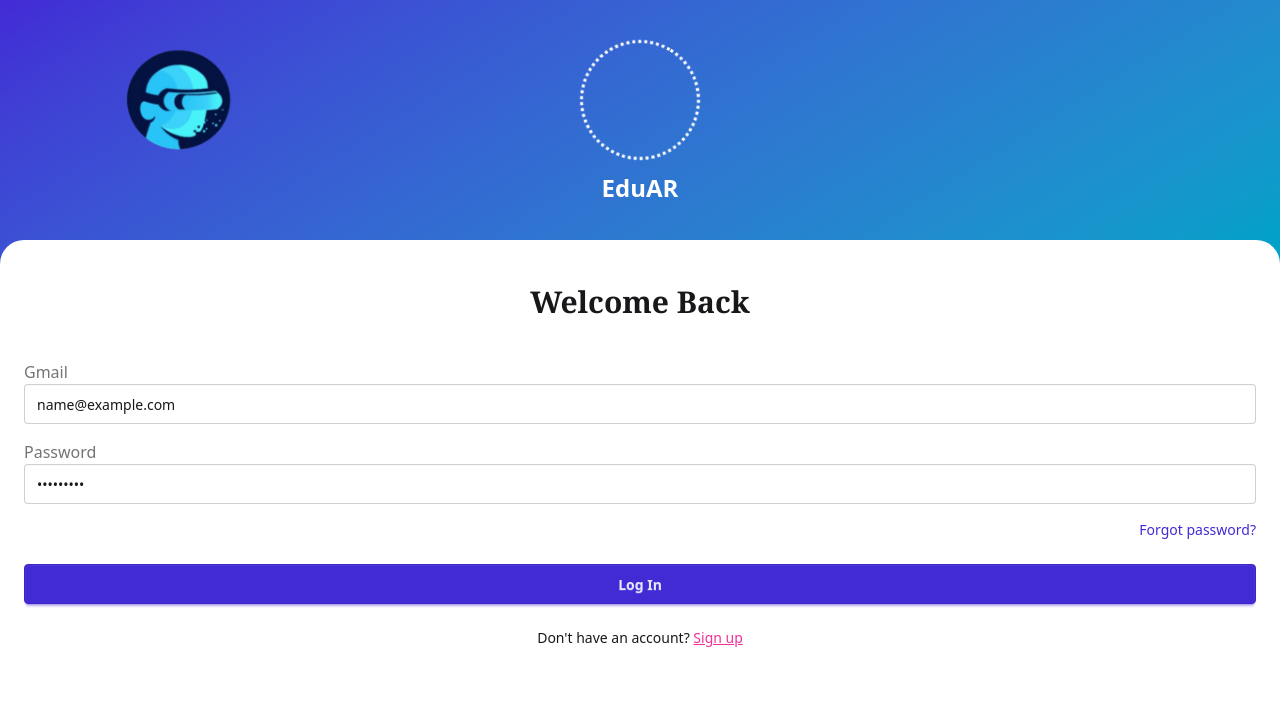
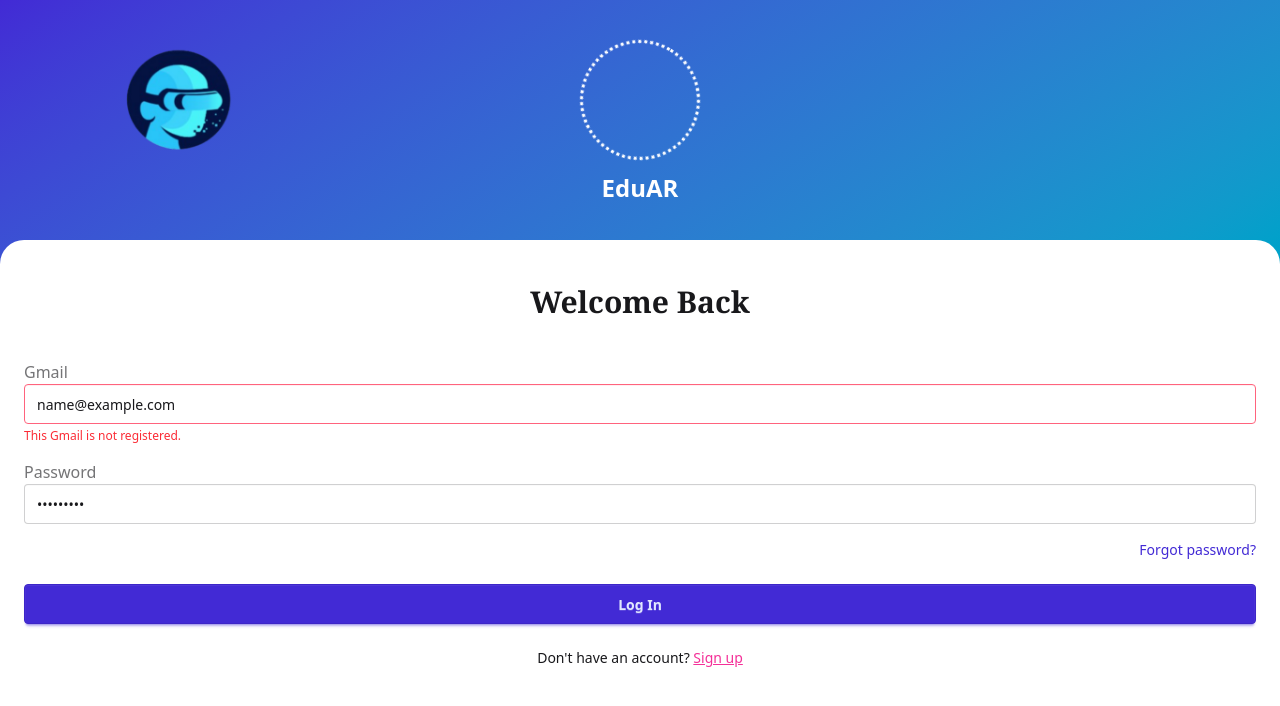
Before and after one commit to tortangChris/EduAR-PWA, a React (Vite) app: page /auth/login in a window 1280 px wide. Both pictures are taken after typing "name@example.com", "Sample123" into the empty fields and a click on the button "Log In". Shown: the top 706 px of the page. Built offline with nearby package versions, Linux system fonts and the light colour scheme.

Commit message:
Add error handle for Auth

```diff
--- a/src/auth/LogIn.jsx
+++ b/src/auth/LogIn.jsx
@@ -8,19 +8,27 @@ const LogIn = () => {
   const [email, setEmail] = useState("");
   const [password, setPassword] = useState("");
 
+  const [emailError, setEmailError] = useState("");
+  const [passwordError, setPasswordError] = useState("");
+
   const handleLogin = (e) => {
     e.preventDefault();
 
     const storedUser = JSON.parse(localStorage.getItem("user"));
+    let hasError = false;
 
-    if (
-      !storedUser ||
-      storedUser.email !== email ||
-      storedUser.password !== password
-    ) {
-      alert("Invalid credentials or account not registered!");
-      return;
+    setEmailError("");
+    setPasswordError("");
+
+    if (!storedUser || storedUser.email !== email) {
+      setEmailError("This Gmail is not registered.");
+      hasError = true;
+    } else if (storedUser.password !== password) {
+      setPasswordError("Incorrect password.");
+      hasError = true;
     }
+
+    if (hasError) return;
 
     setLoading(true);
 
@@ -61,13 +69,18 @@ const LogIn = () => {
             </label>
             <input
               type="email"
-              placeholder="name@gmail.com"
-              className="input input-bordered w-full focus:outline-none focus:ring-1 focus:border-primary/50"
+              placeholder="username@gmail.com"
+              className={`input input-bordered w-full focus:outline-none focus:ring-1 focus:border-primary/50 ${
+                emailError ? "input-error" : ""
+              }`}
               required
               disabled={loading}
               value={email}
               onChange={(e) => setEmail(e.target.value)}
             />
+            {emailError && (
+              <p className="text-red-500 text-xs mt-1">{emailError}</p>
+            )}
           </div>
 
           <div className="form-control">
@@ -77,12 +90,17 @@ const LogIn = () => {
             <input
               type="password"
               placeholder="••••••••"
-              className="input input-bordered w-full focus:outline-none focus:ring-1 focus:border-primary/50"
+              className={`input input-bordered w-full focus:outline-none focus:ring-1 focus:border-primary/50 ${
+                passwordError ? "input-error" : ""
+              }`}
               required
               disabled={loading}
               value={password}
               onChange={(e) => setPassword(e.target.value)}
             />
+            {passwordError && (
+              <p className="text-red-500 text-xs mt-1">{passwordError}</p>
+            )}
           </div>
 
           <div className="flex justify-end text-sm">
```
